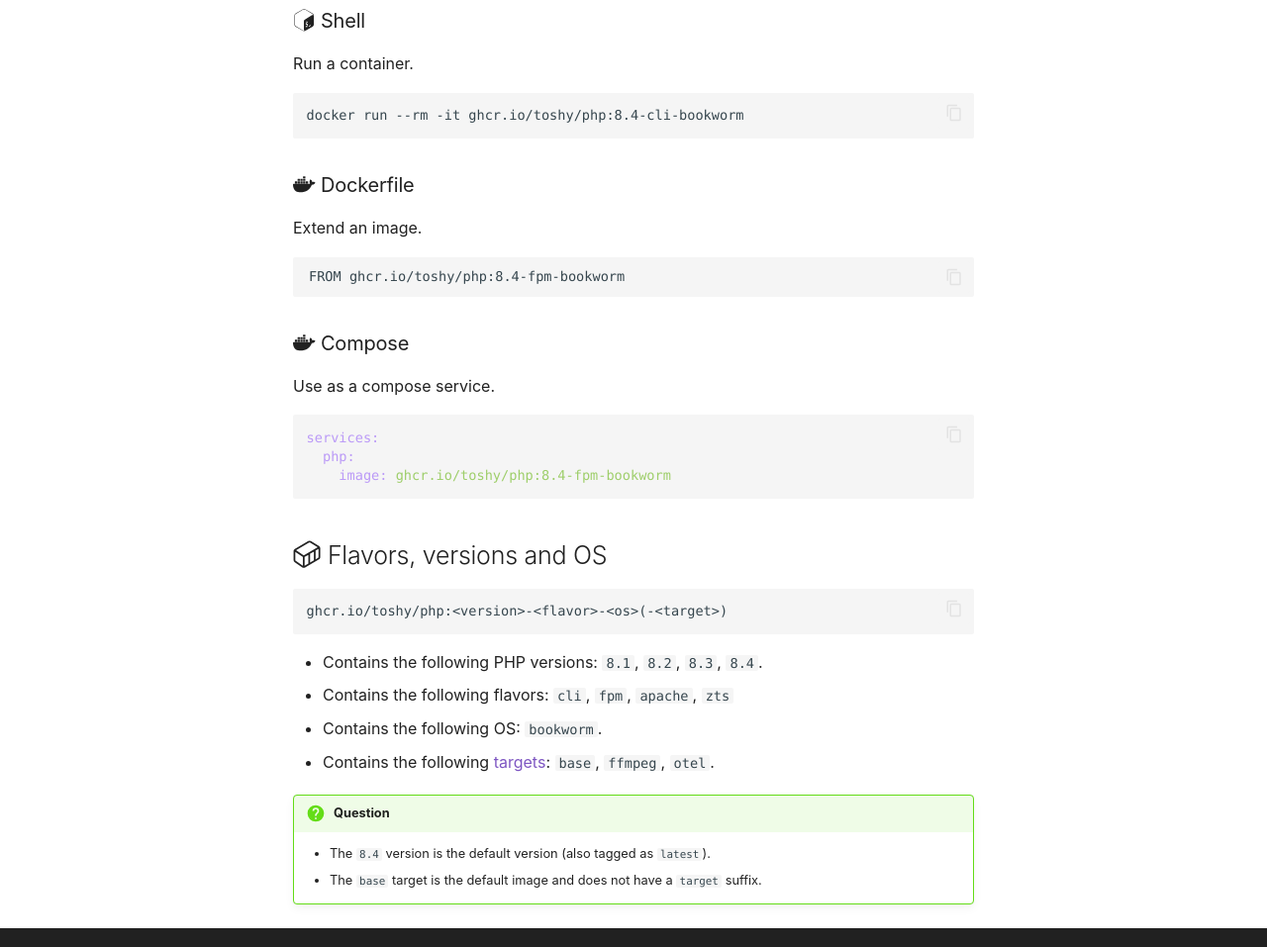
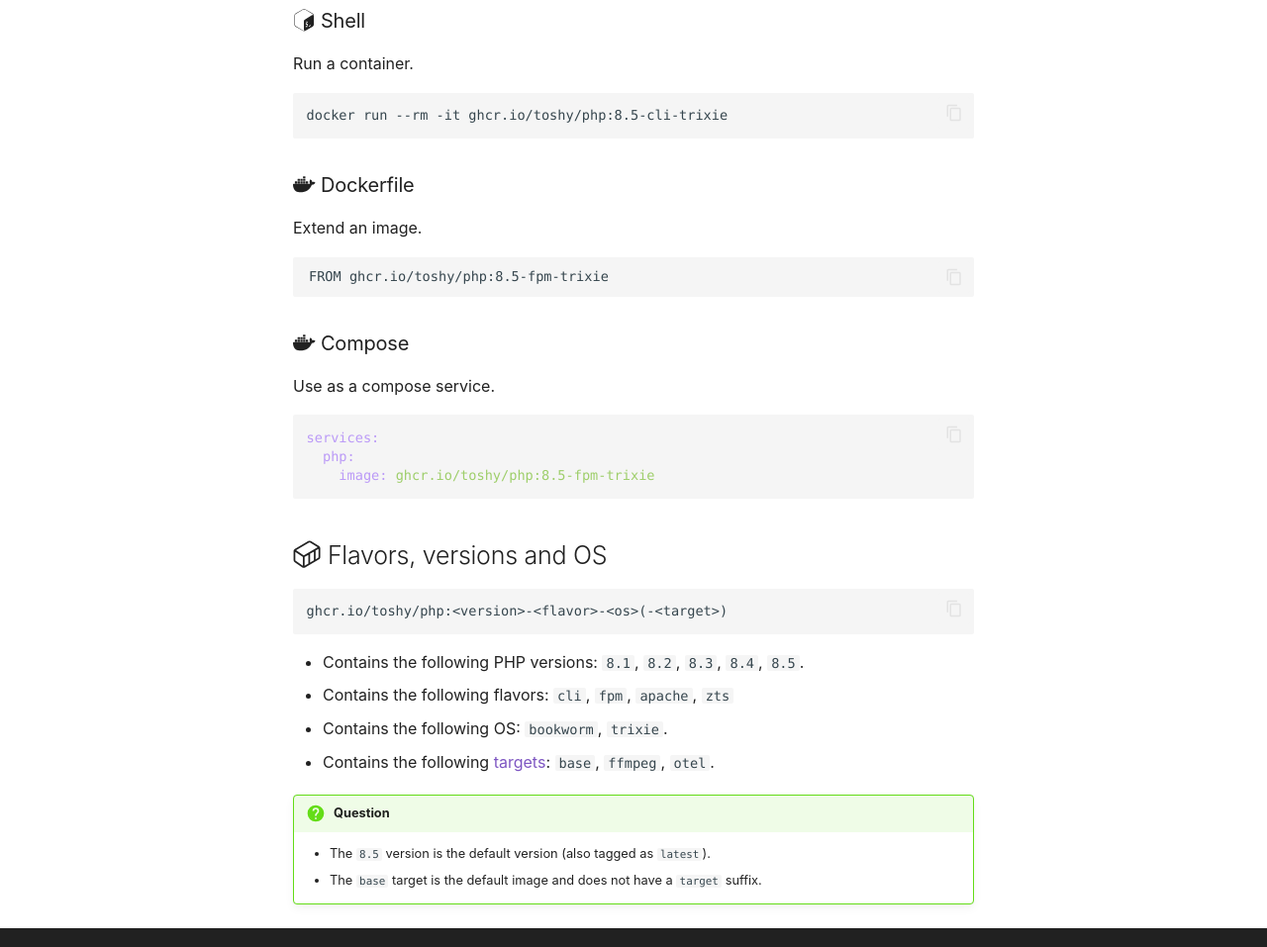
Before and after one commit to ToshY/docker-php, an MkDocs documentation site: the page built from docs/usage.md, in a window 1280 px wide and 1376 px high. Shown: the part 282-1239 px from the top of the window at 99% size. Built offline with MkDocs 1.6.1 and Material for MkDocs 9.7.7, drawn with Linux system fonts in a browser that asks for light colours; nearby versions of some CDN libraries; some web fonts are replaced; comment, search, counter and statistics services are not loaded.

Commit message:
add php 8.5 support

````diff
--- a/docs/usage.md
+++ b/docs/usage.md
@@ -7,7 +7,7 @@ All images can be pulled from [ghcr.io/toshy/php](https://ghcr.io/toshy/php).
 Run a container.
 
 ```shell
-docker run --rm -it ghcr.io/toshy/php:8.4-cli-bookworm
+docker run --rm -it ghcr.io/toshy/php:8.5-cli-trixie
 ```
 
 ### :simple-docker: Dockerfile
@@ -15,7 +15,7 @@ docker run --rm -it ghcr.io/toshy/php:8.4-cli-bookworm
 Extend an image.
 
 ```Dockerfile
-FROM ghcr.io/toshy/php:8.4-fpm-bookworm
+FROM ghcr.io/toshy/php:8.5-fpm-trixie
 ```
 
 ### :simple-docker: Compose
@@ -25,7 +25,7 @@ Use as a compose service.
 ```yaml
 services:
   php:
-    image: ghcr.io/toshy/php:8.4-fpm-bookworm
+    image: ghcr.io/toshy/php:8.5-fpm-trixie
 ```
 
 ## :octicons-container-24: Flavors, versions and OS
@@ -35,12 +35,12 @@ services:
 ghcr.io/toshy/php:<version>-<flavor>-<os>(-<target>)
 ```
 
-- Contains the following PHP versions: `8.1`, `8.2`, `8.3`, `8.4`.
+- Contains the following PHP versions: `8.1`, `8.2`, `8.3`, `8.4`, `8.5`.
 - Contains the following flavors: `cli`, `fpm`, `apache`, `zts`
-- Contains the following OS: `bookworm`.
+- Contains the following OS: `bookworm`, `trixie`.
 - Contains the following [targets](images.md#targets): `base`, `ffmpeg`, `otel`.
 
 !!!question
 
-    - The `8.4` version is the default version (also tagged as `latest`).
+    - The `8.5` version is the default version (also tagged as `latest`).
     - The `base` target is the default image and does not have a `target` suffix.
````
Also changed, not shown: Taskfile.yml (+6 -6 lines), docs/images.md (+3 -3 lines), 3 other files.
